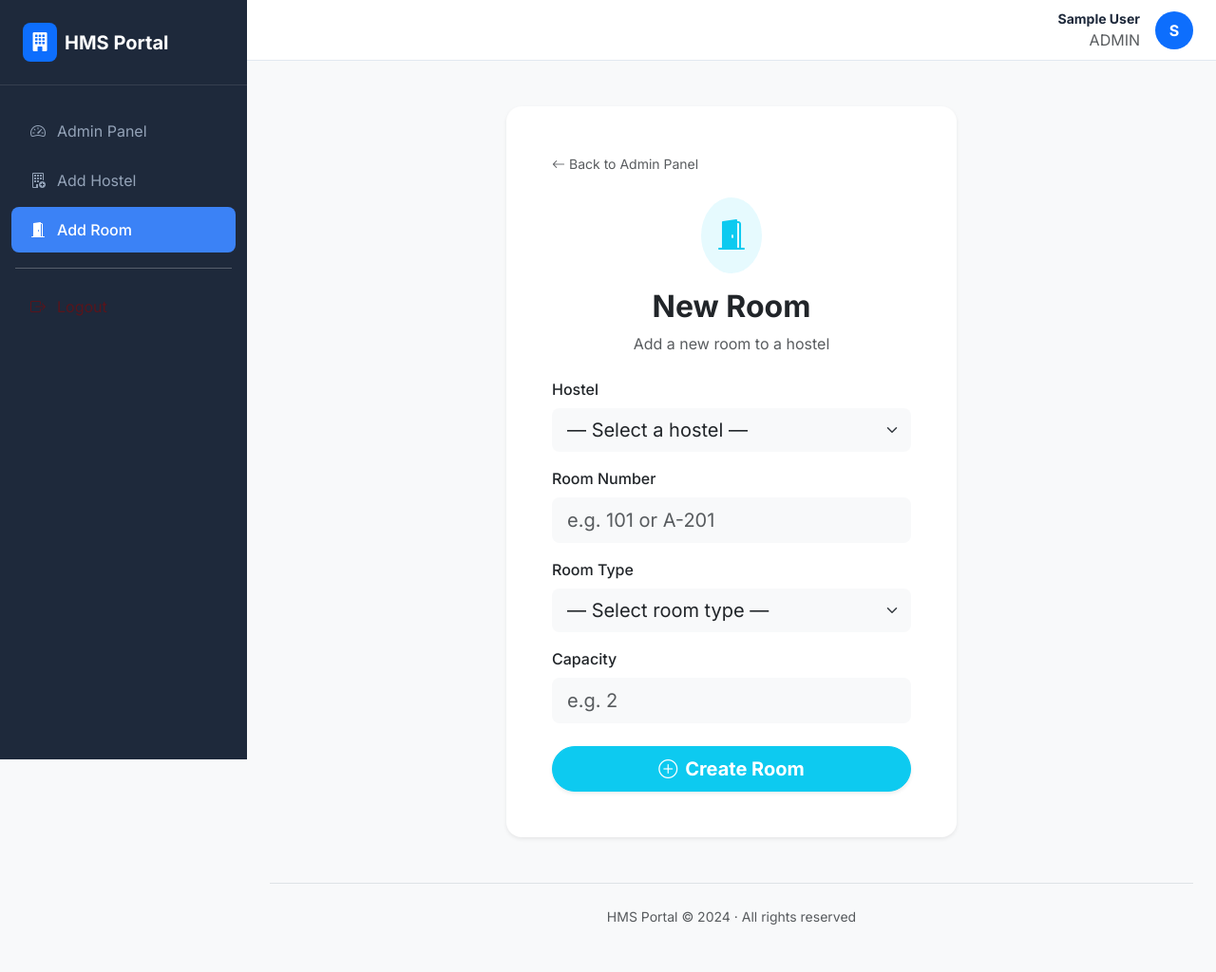
After one commit to Ankit8804Sharma/Hostel-Management, a Flask app: page /admin/room/new in a window 1280 px wide. The commit adds this page. Shown: the whole page at 95% size. Run offline with Flask 3, Linux system fonts and the light colour scheme; the visitor is signed in with stand-in values (Sample User, id 1); data comes from the database, SQL or seed files in the repository; data that the repository does not hold is empty; some libraries are stand-ins or nearby versions.

Commit message:
add admin panel for hostel and room management

```diff
--- a/app/__init__.py
+++ b/app/__init__.py
@@ -84,7 +84,11 @@ def create_app(config_name=None):
     app.register_blueprint(staff_bp, url_prefix='/staff')
 
     from app.routes.api import api_bp
+    csrf.exempt(api_bp)
     app.register_blueprint(api_bp, url_prefix='/api/v1')
+
+    from app.routes.admin import admin_bp
+    app.register_blueprint(admin_bp, url_prefix='/admin')
 
     @app.route('/')
     def index():
--- a/app/models.py
+++ b/app/models.py
@@ -74,6 +74,7 @@ class StaffMember(UserMixin, db.Model):
     designation = db.Column(db.String(100), nullable=False)
     email = db.Column(db.String(120), unique=True, nullable=False, index=True)
     password_hash = db.Column(db.String(256), nullable=False)
+    # Valid roles: 'staff', 'warden', 'chief_warden', 'admin'
     role = db.Column(db.String(50), nullable=False)
 
     warden_profile = db.relationship('Warden', back_populates='staff', uselist=False)
--- /dev/null
+++ b/app/routes/admin.py
@@ -0,0 +1,179 @@
+from datetime import date
+from functools import wraps
+
+from flask import Blueprint, abort, flash, redirect, render_template, request, url_for
+from flask_login import current_user, login_required
+from sqlalchemy import func
+
+from app import db
+from app.models import (
+    AC_Room, Non_AC_Room, Hostel, Room, RoomAllocation, RoomType,
+    StaffMember, Student,
+)
+
+admin_bp = Blueprint('admin', __name__)
+
+
+def admin_only(view):
+    @wraps(view)
+    def wrapped(*args, **kwargs):
+        if not current_user.is_authenticated:
+            return redirect(url_for('auth.login_staff', next=request.url))
+        if not isinstance(current_user, StaffMember) or current_user.role != 'admin':
+            abort(403)
+        return view(*args, **kwargs)
+    return wrapped
+
+
+# ── Dashboard ────────────────────────────────────────────────────────────────
+
+@admin_bp.route('/dashboard')
+@login_required
+@admin_only
+def dashboard():
+    total_hostels = db.session.query(func.count(Hostel.hostel_id)).scalar()
+    total_rooms   = db.session.query(func.count(Room.id)).scalar()
+    total_students = db.session.query(func.count(Student.student_id)).scalar()
+    total_staff   = db.session.query(func.count(StaffMember.staff_id)).scalar()
+    hostels = Hostel.query.order_by(Hostel.type).all()
+    rooms   = Room.query.order_by(Room.hostel_id, Room.room_no).all()
+    return render_template(
+        'admin/dashboard.html',
+        total_hostels=total_hostels,
+        total_rooms=total_rooms,
+        total_students=total_students,
+        total_staff=total_staff,
+        hostels=hostels,
+        rooms=rooms,
+    )
+
+
+# ── Hostel Management ────────────────────────────────────────────────────────
+
+@admin_bp.route('/hostel/new', methods=['GET', 'POST'])
+@login_required
+@admin_only
+def new_hostel():
+    if request.method == 'POST':
+        h_type   = request.form.get('type', '').strip()
+        no_rooms = request.form.get('no_of_rooms', '').strip()
+        contact  = request.form.get('hostel_contact', '').strip()
+        if not h_type or not no_rooms or not contact:
+            flash('All fields are required.', 'error')
+            return render_template('admin/hostel_form.html', hostel=None)
+        try:
+            no_rooms = int(no_rooms)
+        except ValueError:
+            flash('Number of rooms must be a number.', 'error')
+            return render_template('admin/hostel_form.html', hostel=None)
+        hostel = Hostel(type=h_type, no_of_rooms=no_rooms, hostel_contact=contact)
+        db.session.add(hostel)
+        db.session.commit()
+        flash(f'Hostel "{h_type}" created successfully.', 'success')
+        return redirect(url_for('admin.dashboard'))
+    return render_template('admin/hostel_form.html', hostel=None)
+
+
+@admin_bp.route('/hostel/<int:hostel_id>/edit', methods=['GET', 'POST'])
+@login_required
+@admin_only
+def edit_hostel(hostel_id):
+    hostel = db.get_or_404(Hostel, hostel_id)
+    if request.method == 'POST':
+        h_type   = request.form.get('type', '').strip()
+        no_rooms = request.form.get('no_of_rooms', '').strip()
+        contact  = request.form.get('hostel_contact', '').strip()
+        if not h_type or not no_rooms or not contact:
+            flash('All fields are required.', 'error')
+            return render_template('admin/hostel_form.html', hostel=hostel)
+        try:
+            no_rooms = int(no_rooms)
+        except ValueError:
+            flash('Number of rooms must be a number.', 'error')
+            return render_template('admin/hostel_form.html', hostel=hostel)
+        hostel.type = h_type
+        hostel.no_of_rooms = no_rooms
+        hostel.hostel_contact = contact
+        db.session.commit()
+        flash('Hostel updated successfully.', 'success')
+        return redirect(url_for('admin.dashboard'))
+    return render_template('admin/hostel_form.html', hostel=hostel)
+
+
+@admin_bp.route('/hostel/<int:hostel_id>/delete', methods=['POST'])
+@login_required
+@admin_only
+def delete_hostel(hostel_id):
+    hostel = db.get_or_404(Hostel, hostel_id)
+    # Check for active room allocations in any room of this hostel
+    active = (
+        db.session.query(RoomAllocation)
+        .join(Room, RoomAllocation.room_id == Room.id)
+        .filter(Room.hostel_id == hostel_id, RoomAllocation.vacate_date.is_(None))
+        .first()
+    )
+    if active:
+        flash('Cannot delete hostel — it has active room allocations.', 'danger')
+        return redirect(url_for('admin.dashboard'))
+    db.session.delete(hostel)
+    db.session.commit()
+    flash('Hostel deleted successfully.', 'success')
+    return redirect(url_for('admin.dashboard'))
+
+
+# ── Room Management ──────────────────────────────────────────────────────────
+
+@admin_bp.route('/room/new', methods=['GET', 'POST'])
+@login_required
+@admin_only
+def new_room():
+    hostels = Hostel.query.order_by(Hostel.type).all()
+    if request.method == 'POST':
+        hostel_id = request.form.get('hostel_id', '').strip()
+        room_no   = request.form.get('room_no', '').strip()
+        room_type = request.form.get('room_type', '').strip()
+        capacity  = request.form.get('capacity', '').strip()
+        if not hostel_id or not room_no or not room_type or not capacity:
+            flash('All fields are required.', 'error')
+            return render_template('admin/room_form.html', hostels=hostels)
+        try:
+            hostel_id = int(hostel_id)
+            capacity  = int(capacity)
+        except ValueError:
+            flash('Invalid numeric values.', 'error')
+            return render_template('admin/room_form.html', hostels=hostels)
+
+        if room_type == 'AC':
+            room = AC_Room(
+                hostel_id=hostel_id, room_no=room_no,
+                room_type=RoomType.AC, capacity=capacity
+            )
+        else:
+            room = Non_AC_Room(
+                hostel_id=hostel_id, room_no=room_no,
+                room_type=RoomType.NON_AC, capacity=capacity
+            )
+        db.session.add(room)
+        try:
+            db.session.commit()
+            flash(f'Room {room_no} created successfully.', 'success')
+        except Exception:
+            db.session.rollback()
+            flash('Room number already exists in that hostel.', 'danger')
+        return redirect(url_for('admin.dashboard'))
+    return render_template('admin/room_form.html', hostels=hostels)
+
+
+@admin_bp.route('/room/<int:room_id>/delete', methods=['POST'])
+@login_required
+@admin_only
+def delete_room(room_id):
+    room = db.get_or_404(Room, room_id)
+    active = RoomAllocation.query.filter_by(room_id=room_id, vacate_date=None).first()
+    if active:
+        flash('Cannot delete room — it has an active allocation.', 'danger')
+        return redirect(url_for('admin.dashboard'))
+    db.session.delete(room)
+    db.session.commit()
+    flash('Room deleted successfully.', 'success')
+    return redirect(url_for('admin.dashboard'))
--- /dev/null
+++ b/app/templates/admin/room_form.html
@@ -0,0 +1,92 @@
+{% extends "base.html" %}
+{% block title %}New Room{% endblock %}
+
+{% block content %}
+<div class="row justify-content-center mt-4">
+  <div class="col-12 col-md-8 col-lg-6">
+    <div class="card border-0 shadow-sm rounded-4">
+      <div class="card-body p-5">
+
+        <div class="mb-4">
+          <a href="{{ url_for('admin.dashboard') }}" class="text-decoration-none text-muted small">
+            <i class="bi bi-arrow-left me-1"></i>Back to Admin Panel
+          </a>
+        </div>
+
+        <div class="text-center mb-4">
+          <div class="bg-info bg-opacity-10 text-info d-inline-flex p-3 rounded-circle mb-3">
+            <i class="bi bi-door-open-fill fs-2"></i>
+          </div>
+          <h2 class="fw-bold">New Room</h2>
+          <p class="text-muted">Add a new room to a hostel</p>
+        </div>
+
+        <form method="post" class="needs-validation" novalidate>
+          <input type="hidden" name="csrf_token" value="{{ csrf_token() }}">
+
+          <div class="mb-3">
+            <label for="hostel_id" class="form-label fw-medium">Hostel</label>
+            <select class="form-select form-select-lg bg-light border-0 shadow-none"
+                    id="hostel_id" name="hostel_id" required>
+              <option value="" disabled selected>— Select a hostel —</option>
+              {% for h in hostels %}
+                <option value="{{ h.hostel_id }}">{{ h.type }}</option>
+              {% endfor %}
+            </select>
+            <div class="invalid-feedback">Please select a hostel.</div>
+          </div>
+
+          <div class="mb-3">
+            <label for="room_no" class="form-label fw-medium">Room Number</label>
+            <input type="text" class="form-control form-control-lg bg-light border-0 shadow-none"
+                   id="room_no" name="room_no" required
+                   placeholder="e.g. 101 or A-201">
+            <div class="invalid-feedback">Please enter a room number.</div>
+          </div>
+
+          <div class="mb-3">
+            <label for="room_type" class="form-label fw-medium">Room Type</label>
+            <select class="form-select form-select-lg bg-light border-0 shadow-none"
+                    id="room_type" name="room_type" required>
+              <option value="" disabled selected>— Select room type —</option>
+              <option value="AC">AC</option>
+              <option value="Non-AC">Non-AC</option>
+            </select>
+            <div class="invalid-feedback">Please select a room type.</div>
+          </div>
+
+          <div class="mb-4">
+            <label for="capacity" class="form-label fw-medium">Capacity</label>
+            <input type="number" class="form-control form-control-lg bg-light border-0 shadow-none"
+                   id="capacity" name="capacity" required min="1" max="20"
+                   placeholder="e.g. 2">
+            <div class="invalid-feedback">Please enter a valid capacity (1–20).</div>
+          </div>
+
+          <button type="submit" class="btn btn-info text-white btn-lg w-100 rounded-pill shadow-sm fw-bold">
+            <i class="bi bi-plus-circle me-2"></i>Create Room
+          </button>
+        </form>
+
+      </div>
+    </div>
+  </div>
+</div>
+
+{% block extra_scripts %}
+<script>
+  (function () {
+    'use strict';
+    document.querySelectorAll('.needs-validation').forEach(function (form) {
+      form.addEventListener('submit', function (event) {
+        if (!form.checkValidity()) {
+          event.preventDefault();
+          event.stopPropagation();
+        }
+        form.classList.add('was-validated');
+      }, false);
+    });
+  })();
+</script>
+{% endblock %}
+{% endblock %}
--- a/app/templates/base.html
+++ b/app/templates/base.html
@@ -96,6 +96,17 @@
           </a>
           <a class="nav-link" href="{{ url_for('staff.dashboard') }}#section-complaints">
             <i class="bi bi-chat-left-text"></i>My Complaints
+          </a>
+
+        {% elif current_user.get_id().startswith('staff_') and current_user.role == 'admin' %}
+          <a class="nav-link {% if request.endpoint == 'admin.dashboard' %}active{% endif %}" href="{{ url_for('admin.dashboard') }}">
+            <i class="bi bi-speedometer2"></i>Admin Panel
+          </a>
+          <a class="nav-link {% if request.endpoint == 'admin.new_hostel' %}active{% endif %}" href="{{ url_for('admin.new_hostel') }}">
+            <i class="bi bi-building-add"></i>Add Hostel
+          </a>
+          <a class="nav-link {% if request.endpoint == 'admin.new_room' %}active{% endif %}" href="{{ url_for('admin.new_room') }}">
+            <i class="bi bi-door-open-fill"></i>Add Room
           </a>
         {% endif %}
 
```
Also changed, not shown: app/templates/admin/dashboard.html (added, +182 -0 lines), app/templates/admin/hostel_form.html (added, +81 -0 lines).
